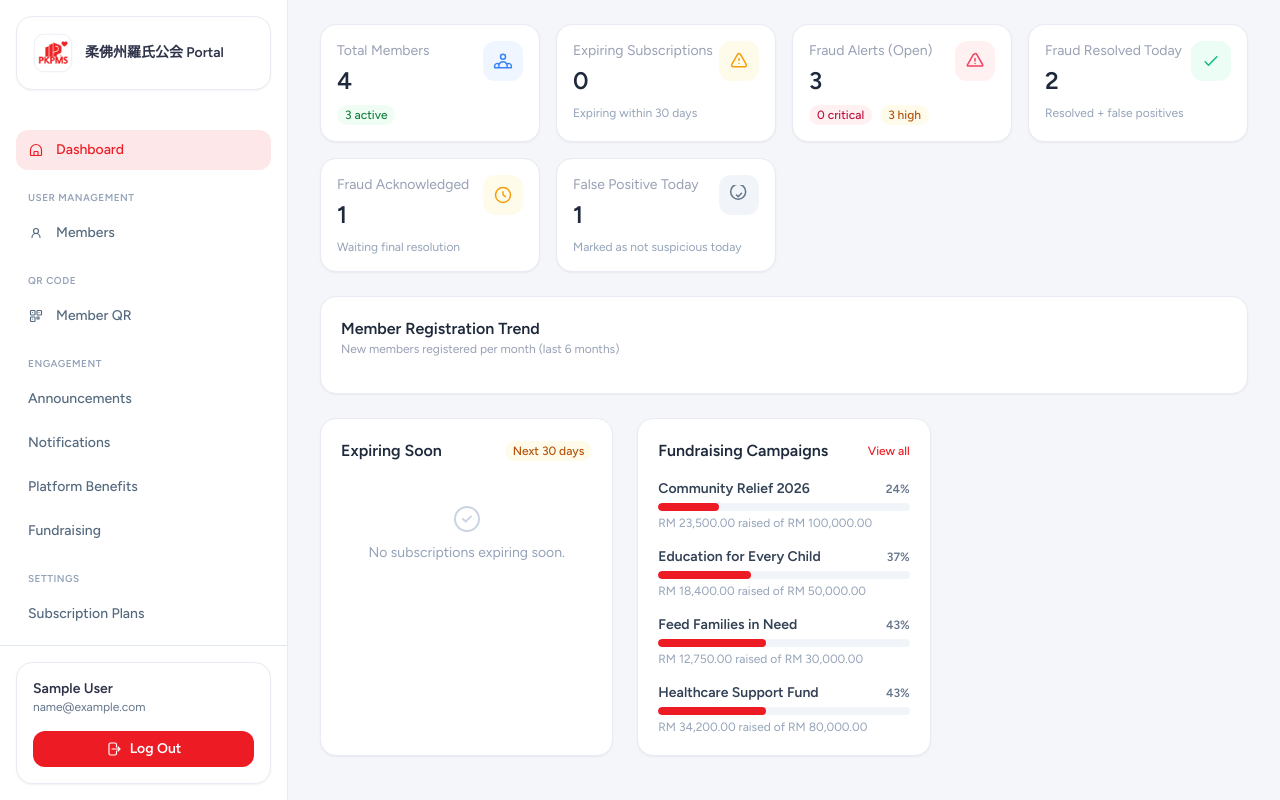
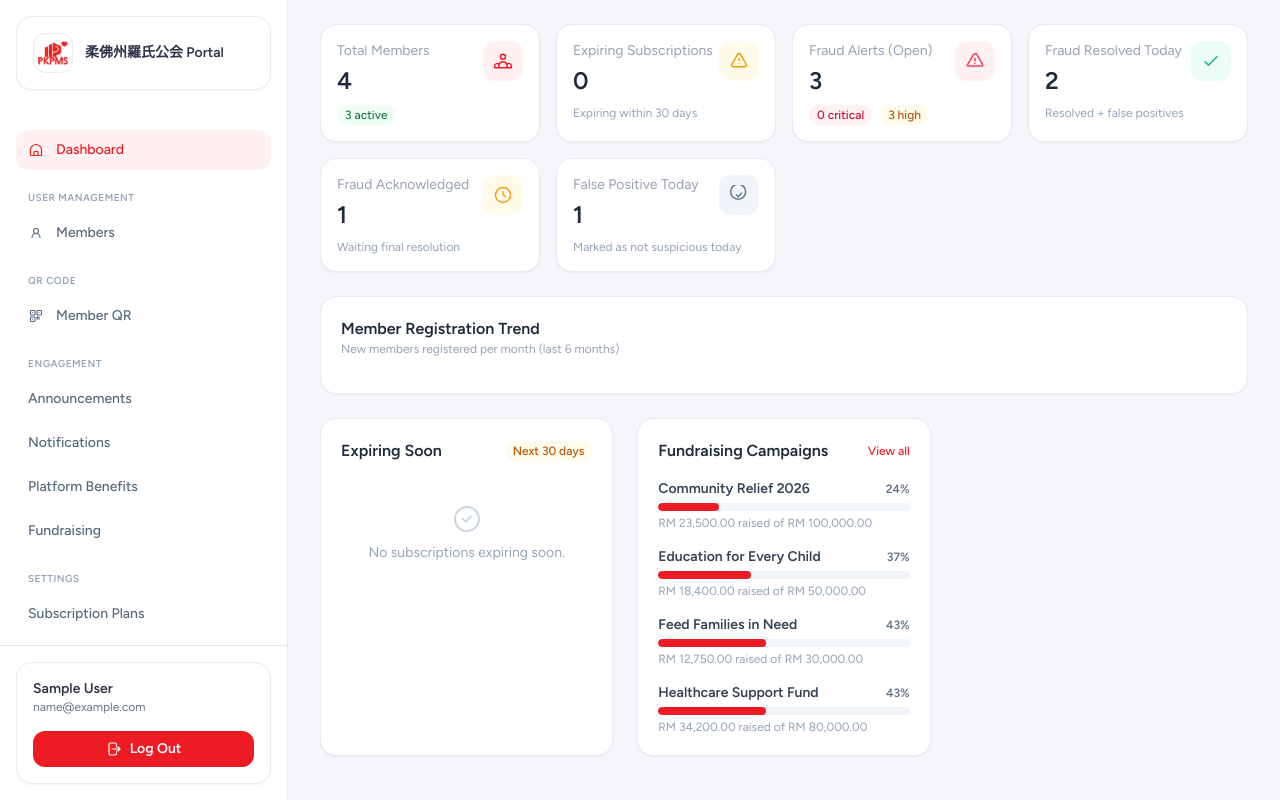
Before and after one commit to Beanstack-code/LOH_Johor, a Laravel app: page /dashboard in a window 1280 px wide. Run offline with Laravel 12, Linux system fonts and the light colour scheme; the visitor is signed in with stand-in values (Sample User, id 1); data comes from the database, SQL or seed files in the repository; style sheets or scripts are compiled from the project's sources; parts of the project's set-up code (start-up, migrations or seed data) failed here and were passed over; some libraries are stand-ins or nearby versions.

Commit message:
Apply PKPMS logo and brand color theme

```diff
--- a/resources/css/app.css
+++ b/resources/css/app.css
@@ -10,8 +10,9 @@
     :root {
         --pk-red: #ed1c24;
         --pk-red-dark: #ca111b;
-        --pk-blue: #0d4f8b;
-        --pk-blue-soft: #edf4fd;
+        --pk-blue: #ed1c24;
+        --pk-blue-soft: #fff0f1;
+        --pk-red-soft: #fff0f1;
         --pk-bg: #f5f6fa;
         --pk-surface: #ffffff;
         --pk-border: #e9eaf3;
@@ -51,13 +52,18 @@
     }
 
     .pk-sidebar-link:hover {
-        background-color: #f3f4fa;
+        background-color: #fff5f5;
         color: var(--pk-text-strong);
+    }
+
+    .pk-brand-icon {
+        background-color: var(--pk-red-soft);
+        color: var(--pk-red);
     }
 
     .pk-sidebar-link-active {
         color: var(--pk-red);
-        background-color: rgb(237 28 36 / 0.1);
+        background-color: var(--pk-red-soft);
     }
 
     .pk-page-title {
--- a/resources/views/components/application-logo.blade.php
+++ b/resources/views/components/application-logo.blade.php
@@ -1,4 +1,3 @@
-<svg viewBox="0 0 48 48" fill="none" xmlns="http://www.w3.org/2000/svg" {{ $attributes }}>
-    <rect x="1.5" y="1.5" width="45" height="45" rx="12" fill="#FFFFFF" stroke="#E9EAF3"/>
-    <image href="{{ asset('images/pkpms-logo.png') }}" x="7" y="6" width="35" height="35" preserveAspectRatio="xMidYMid meet"/>
-</svg>
+<div {{ $attributes->merge(['class' => 'flex items-center justify-center overflow-hidden rounded-xl border border-[#e9eaf3] bg-white p-1']) }}>
+    <img src="{{ asset('images/pkpms-logo.png') }}" alt="柔佛州罗氏公会" class="h-full w-full object-contain">
+</div>
--- a/resources/views/livewire/pages/admin/dashboard.blade.php
+++ b/resources/views/livewire/pages/admin/dashboard.blade.php
@@ -103,8 +103,8 @@ new #[Layout('layouts.app')] class extends Component {
                     <p class="pk-subtitle">Total Members</p>
                     <p class="mt-1 text-2xl font-semibold text-slate-800">{{ number_format($this->kpis['total_members']) }}</p>
                 </div>
-                <span class="flex h-10 w-10 items-center justify-center rounded-xl bg-blue-50">
-                    <svg class="h-5 w-5 text-blue-500" fill="none" stroke="currentColor" stroke-width="1.8" viewBox="0 0 24 24"><path stroke-linecap="round" stroke-linejoin="round" d="M17 20h5v-2a3 3 0 00-5.356-1.857M17 20H7m10 0v-2c0-.656-.126-1.283-.356-1.857M7 20H2v-2a3 3 0 015.356-1.857M7 20v-2c0-.656.126-1.283.356-1.857m0 0a5.002 5.002 0 019.288 0M15 7a3 3 0 11-6 0 3 3 0 016 0z"/></svg>
+                <span class="pk-brand-icon flex h-10 w-10 items-center justify-center rounded-xl">
+                    <svg class="h-5 w-5" fill="none" stroke="currentColor" stroke-width="1.8" viewBox="0 0 24 24"><path stroke-linecap="round" stroke-linejoin="round" d="M17 20h5v-2a3 3 0 00-5.356-1.857M17 20H7m10 0v-2c0-.656-.126-1.283-.356-1.857M7 20H2v-2a3 3 0 015.356-1.857M7 20v-2c0-.656.126-1.283.356-1.857m0 0a5.002 5.002 0 019.288 0M15 7a3 3 0 11-6 0 3 3 0 016 0z"/></svg>
                 </span>
             </div>
             <div class="mt-2 flex items-center gap-2">
@@ -231,7 +231,7 @@ new #[Layout('layouts.app')] class extends Component {
                 <div class="flex items-start gap-3 border-b border-slate-100 py-3 last:border-0 last:pb-0">
                     <span @class([
                         'flex h-8 w-8 shrink-0 items-center justify-center rounded-full text-xs font-bold',
-                        'bg-blue-100 text-blue-700'   => $sub['type'] === 'Member',
+                        'bg-red-50 text-red-700'   => $sub['type'] === 'Member',
                     ])>
                         {{ strtoupper(substr($sub['name'], 0, 1)) }}
                     </span>
```
